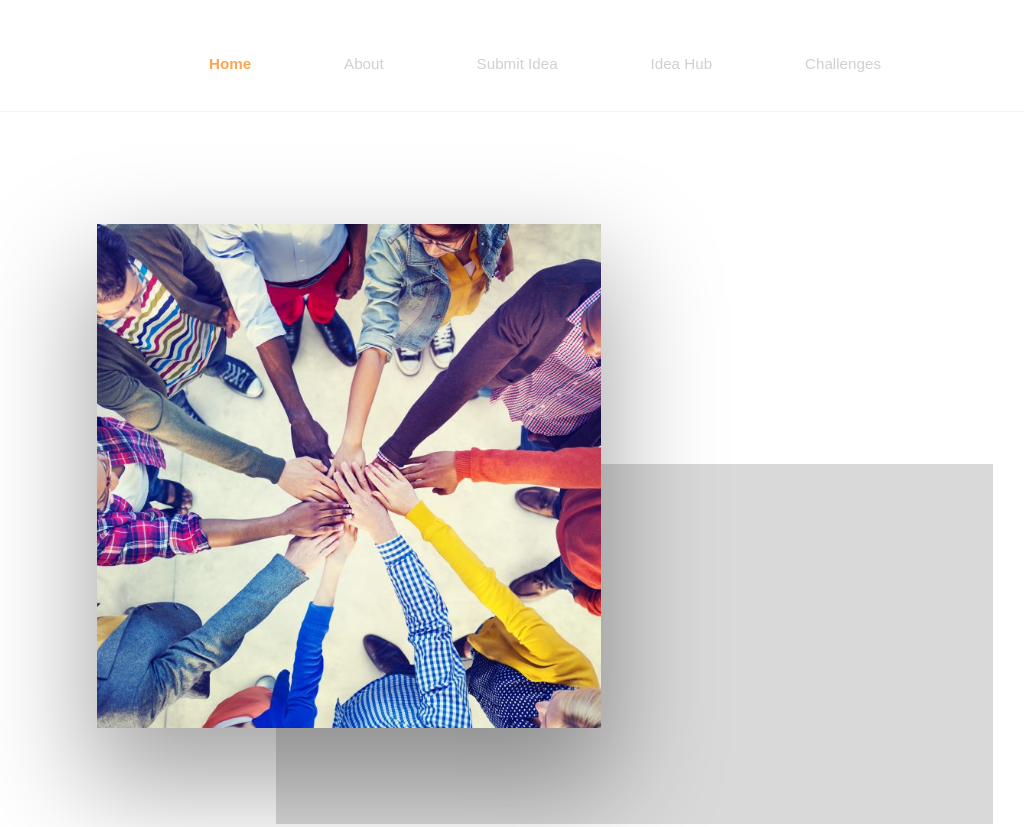
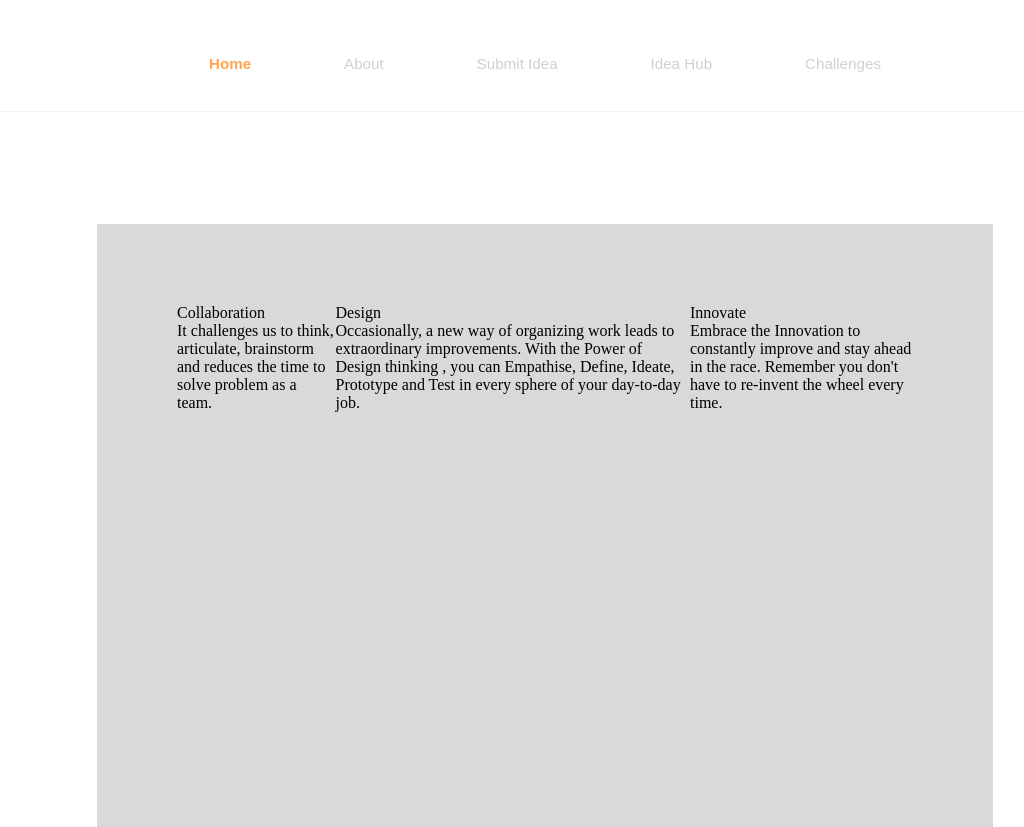
Before and after one commit to rishabhmishra2/IdeaBox-Ver-2.0, a plain HTML site: page index.html in a window 1280 px wide. Shown: the top 827 px of the page, without its empty margins (95-1119 px from the left). Drawn offline with Linux system fonts and the light colour scheme.

Commit message:
added about base tempate and about style.cc

```diff
--- a/index.html
+++ b/index.html
@@ -1,13 +1,15 @@
 <!DOCTYPE html>
 <html lang="en">
+
 <head>
-  <meta http-equiv = "Content-Type" content = "text/html; charset = UTF-8" />
+  <meta http-equiv="Content-Type" content="text/html; charset = UTF-8" />
   <meta name="viewport" content="width=device-width, initial-scale=1.0">
   <meta name="theme-color" content="#ffd148">
   <title>IdeaBox V 2.0</title>
-  <meta name="author" content="Whatfix Inc." >
+  <meta name="author" content="Whatfix Inc.">
   <link rel="stylesheet" href="/static/css/style.css">
 </head>
+
 <body>
 
   <div class="line" id="scrollIndicator"></div>
@@ -17,19 +19,19 @@
   <div class="navbar" id="navbar" role="navigation">
     <div class="mainNavContainer">
       <ul class="navbarUl">
-        <li class="navbarUlLi" >
+        <li class="navbarUlLi">
           <a href="#" class="navbarUlLiA activeNavHead">Home</a>
         </li>
-        <li class="navbarUlLi" >
-          <a href="#" class="navbarUlLiA">About</a>
+        <li class="navbarUlLi">
+          <a href="./about.html" class="navbarUlLiA">About</a>
         </li>
-        <li class="navbarUlLi" >
+        <li class="navbarUlLi">
           <a href="#" class="navbarUlLiA">Submit Idea</a>
         </li>
-        <li class="navbarUlLi" >
+        <li class="navbarUlLi">
           <a href="#" class="navbarUlLiA">Idea Hub</a>
         </li>
-        <li class="navbarUlLi" >
+        <li class="navbarUlLi">
           <a href="#" class="navbarUlLiA">Challenges</a>
         </li>
       </ul>
@@ -50,6 +52,15 @@
         </div>
         <div class="homeBlockRight">
           <div class="homeBlockRightInner">
+            <div class="homeBlockTextMain">
+              <p class="blockHeadTitle">
+                Collaboration
+              </p>
+              <div class="blockHeadUnderline"></div>
+              <div class="blockSubHead">
+                It challenges us to think, articulate, brainstorm and reduces the time to solve problem as a team.
+              </div>
+            </div>
 
           </div>
         </div>
@@ -61,7 +72,18 @@
         </div>
         <div class="homeBlockRight">
           <div class="homeBlockRightInner">
-
+            <div class="homeBlockTextMain">
+              <div class="homeBlockTextMainInnerForDesign">
+                <p class="blockHeadTitle">
+                  Design
+                </p>
+                <div class="blockHeadUnderline"></div>
+              </div>
+              <div class="blockSubHead">
+                Occasionally, a new way of organizing work leads to extraordinary improvements. With the Power of Design
+                thinking , you can Empathise, Define, Ideate, Prototype and Test in every sphere of your day-to-day job.
+              </div>
+            </div>
           </div>
         </div>
       </div>
@@ -72,7 +94,16 @@
         </div>
         <div class="homeBlockRight">
           <div class="homeBlockRightInner">
-
+            <div class="homeBlockTextMain">
+              <p class="blockHeadTitle">
+                Innovate
+              </p>
+              <div class="blockHeadUnderline"></div>
+              <div class="blockSubHead">
+                Embrace the Innovation to constantly improve and stay ahead in the race. Remember you don't have to
+                re-invent the wheel every time.
+              </div>
+            </div>
           </div>
         </div>
       </div>
@@ -87,7 +118,7 @@
   <!-- footer starts -->
 
 
-  <footer >
+  <footer>
 
   </footer>
 
@@ -96,4 +127,5 @@
   <script src="./static/js/jquery.js"></script>
   <script src="./static/js/script.js"></script>
 </body>
+
 </html>
--- /dev/null
+++ b/static/css/aboutPageStyle.css
@@ -0,0 +1,286 @@
+@import url('https://fonts.googleapis.com/css2?family=Poppins:wght@100;200;300;400;500;600;700;800&display=swap');
+@import url('https://fonts.googleapis.com/css2?family=Roboto:wght@100;300;400;500;700;900&display=swap');
+@import url('https://fonts.googleapis.com/css2?family=Quicksand:wght@300;400;500;600;700&display=swap');
+@import url('https://fonts.googleapis.com/css2?family=Josefin+Sans:wght@100;200;300;400;500;600;700&display=swap');
+@import url('https://fonts.googleapis.com/css2?family=Montserrat:wght@100;200;300;500;600;700&display=swap');
+@import url('https://fonts.googleapis.com/css2?family=Kumbh+Sans:wght@300;400;700&display=swap');
+
+
+* {
+  margin: 0;
+  padding: 0;
+  box-sizing: border-box;
+}
+
+@keyframes contentReveal{
+  0%{
+      opacity: 0;
+  }
+  100%{
+      opacity: 1;
+  }
+}
+
+body {
+  height: auto;
+  background-color: #fff;
+}
+
+html, body{
+  animation: contentReveal 1.25s ease;
+}
+
+.line {
+  width: 0%;
+  position: fixed;
+  top: 0;
+  z-index: 15;
+  height: 0.25rem;
+  background-color: #ffa451;
+  box-shadow: 0px 0px 10px #8b680056;
+}
+
+/* navbar starts */
+.navbar {
+  position: fixed;
+  top: 0;
+  z-index: 10;
+  height: 7rem;
+  width: 100%;
+  background-color: #fff;
+  border-bottom: 1px solid #f3f3f3;
+  display: flex;
+  justify-content: center;
+  align-items: center;
+  /* margin-left: 15%; */
+}
+
+.mainNavContainer {
+  /* width: 70rem; */
+  width: 55%;
+  height: 100%;
+  display: flex;
+  justify-content: space-between;
+  align-items: center;
+  flex-direction: row;
+  padding-top: 1rem;
+  /* border-bottom: 1px solid #f3f3f3; */
+}
+
+.navbarUl {
+  display: flex;
+  flex-direction: row;
+  justify-content: space-between;
+  width: 100%;
+}
+
+.navbarUlLi {
+  margin: 0 1rem;
+  list-style: none;
+}
+
+.navbarUlLiA {
+  text-decoration: none;
+  color: #D0D0D0;
+  font-family: 'Product Sans', sans-serif;
+  font-size: 0.95rem;
+  transition: 0.5s;
+  font-weight: 300;
+}
+
+.activeNavHead {
+  color: #ffa451;
+  font-family: 'Product Sans', sans-serif;
+  font-weight: 700;
+}
+
+/* navbar ends */
+
+
+/* mainContainer starts */
+
+.mainContainerParent {
+  height: auto;
+  width: 100vw;
+  /* background-color: red; */
+  margin-top: 7rem;
+  margin-bottom: 12.5rem;
+}
+
+.mainContainer {
+  height: 100%;
+  width: 70%;
+  background-color: #fff;
+  margin-left: auto;
+  margin-right: auto;
+  padding-top: 7rem;
+
+}
+
+.homeBlock {
+  width: 100%;
+  height: 37.5rem;
+  /* background-color: red; */
+  display: flex;
+  justify-content: space-between;
+  flex-direction: column;
+}
+
+.homeBlockLeft {
+  background-color: #666666;
+  height: 31.5rem;
+  width: 31.5rem;
+  position: relative;
+  /* top: 0; */
+  /* left: 0; */
+  z-index: 3;
+  box-shadow: 0px 50px 100px 10px rgba(0, 0, 0, 0.34);
+}
+
+.homeBlockRight {
+  /* background-color: blue; */
+  height: 22.5rem;
+  width: 70%;
+  z-index: 1;
+  position: absolute;
+  margin-top: 15rem;
+  display: flex;
+  justify-content: flex-end;
+}
+
+.homeBlockRightInner {
+  width: 80%;
+  height: 100%;
+  background-color: #D9D9D9;
+}
+
+.homeBlockSpacer {
+  margin-top: 12rem;
+}
+
+.homeBlockSecond .homeBlockLeft {
+  margin-left: auto;
+}
+
+.homeBlockSecond .homeBlockRight {
+  justify-content: flex-start;
+}
+
+.homeBlockThird {
+  height: 45rem;
+}
+
+.homeBlockThird .homeBlockRight {
+  /* justify-content: flex-start; */
+  height: 27rem;
+  margin-top: 22rem;
+}
+
+.homeBlockThird .homeBlockLeft {
+  margin-left: auto;
+  margin-right: auto;
+}
+
+.homeBlockThird .homeBlockRightInner {
+  /* justify-content: flex-start; */
+  width: 100%;
+}
+
+#homeBlockCollaborationLeft {
+  background: url('../images/COLLABORATE-iStock-525109731-768x659.jpeg');
+  background-size: cover;
+  background-position: center;
+}
+
+#homeBlockDesignLeft {
+  background: url('../images/cover_article_1608_nb_NO-3897130090.png');
+  background-size: cover;
+  background-position: center;
+}
+
+#homeBlockInnovateLeft {
+  background: url('../images/s5i8mqjblvseb9dv-1199602755.png');
+  background-size: cover;
+  background-position: center;
+}
+
+.homeBlockTextMain {
+  padding-left: 20.2rem;
+  display: flex;
+  flex-direction: column;
+  justify-content: center;
+  height: 100%;
+  padding-right: 10rem;
+}
+
+.blockHeadTitle {
+  color: #fff;
+  font-family: 'Product Sans', sans-serif;
+  font-weight: 700;
+  font-size: 3rem;
+}
+
+.blockHeadUnderline {
+  height: 0.65rem;
+  width: 3.8rem;
+  background-color: #fff;
+  margin-top: 0.25rem;
+  margin-bottom: 1.5rem;
+}
+
+.blockSubHead {
+  color: #858585;
+  font-family: 'Product Sans', sans-serif;
+  /* font-weight: 700; */
+  font-size: 0.9rem;
+  letter-spacing: 0.025rem;
+}
+
+#homeBlockInnovate .homeBlockTextMain {
+  padding-left: 0rem;
+  display: flex;
+  flex-direction: column;
+  justify-content: center;
+  align-items: center;
+  height: 100%;
+  /* background-color: red; */
+  padding-right: 0rem;
+  padding-top: 7.5rem;
+}
+
+#homeBlockInnovate .blockSubHead {
+  width: 35%;
+  text-align: center;
+}
+
+
+#homeBlockDesign .homeBlockTextMain {
+  padding-left: 0rem;
+  display: flex;
+  flex-direction: column;
+  justify-content: center;
+  align-items: flex-end;
+  height: 100%;
+  padding-right: 22.2rem;
+}
+
+#homeBlockDesign .blockSubHead {
+  padding-left: 12.2rem;
+  text-align: right;
+}
+
+/* mainContainer ends */
+
+
+/* footer starts */
+
+footer {
+  width: 100%;
+  height: 40rem;
+  background-color: #515151;
+  margin-top: 30rem;
+  /* border-radius: 20% 20% 0 0 ; */
+}
+
+
+/* footer ends */
--- a/static/css/style.css
+++ b/static/css/style.css
@@ -103,105 +103,33 @@ html, body{
   height: auto;
   width: 100vw;
   /* background-color: red; */
-  margin-top: 7rem;
+  margin-top: 14rem;
   margin-bottom: 12.5rem;
 }
 
 .mainContainer {
-  height: 100%;
+  height: 70rem;
   width: 70%;
-  background-color: #fff;
+  background-color: #D9D9D9;
   margin-left: auto;
   margin-right: auto;
-  padding-top: 7rem;
+  padding: 5rem;
+  /* padding-top: 7rem; */
+  display: flex;
+  flex-direction: row;
 
 }
 
-.homeBlock {
-  width: 100%;
-  height: 37.5rem;
-  /* background-color: red; */
-  display: flex;
-  justify-content: space-between;
-  flex-direction: column;
+.aboutBannerLeft {
+  height: 100%;
+  width: 45%;
+  /* background-color: green; */
 }
 
-.homeBlockLeft {
-  background-color: #666666;
-  height: 31.5rem;
-  width: 31.5rem;
-  position: relative;
-  /* top: 0; */
-  /* left: 0; */
-  z-index: 3;
-  box-shadow: 0px 50px 100px 10px rgba(0, 0, 0, 0.34);
-}
-
-.homeBlockRight {
-  /* background-color: blue; */
-  height: 22.5rem;
-  width: 70%;
-  z-index: 1;
-  position: absolute;
-  margin-top: 15rem;
-  display: flex;
-  justify-content: flex-end;
-}
-
-.homeBlockRightInner {
-  width: 80%;
+.aboutBannerRight {
   height: 100%;
-  background-color: #D9D9D9;
-}
-
-.homeBlockSpacer {
-  margin-top: 12rem;
-}
-
-.homeBlockSecond .homeBlockLeft {
-  margin-left: auto;
-}
-
-.homeBlockSecond .homeBlockRight {
-  justify-content: flex-start;
-}
-
-.homeBlockThird {
-  height: 45rem;
-}
-
-.homeBlockThird .homeBlockRight {
-  /* justify-content: flex-start; */
-  height: 25rem;
-  margin-top: 22rem;
-}
-
-.homeBlockThird .homeBlockLeft {
-  margin-left: auto;
-  margin-right: auto;
-}
-
-.homeBlockThird .homeBlockRightInner {
-  /* justify-content: flex-start; */
-  width: 100%;
-}
-
-#homeBlockCollaborationLeft {
-  background: url('../images/COLLABORATE-iStock-525109731-768x659.jpeg');
-  background-size: cover;
-  background-position: center;
-}
-
-#homeBlockDesignLeft {
-  background: url('../images/cover_article_1608_nb_NO-3897130090.png');
-  background-size: cover;
-  background-position: center;
-}
-
-#homeBlockInnovateLeft {
-  background: url('../images/s5i8mqjblvseb9dv-1199602755.png');
-  background-size: cover;
-  background-position: center;
+  width: 55%;
+  /* background-color: palegoldenrod; */
 }
 
 
@@ -216,6 +144,8 @@ footer {
   width: 100%;
   height: 40rem;
   background-color: #515151;
+  margin-top: 30rem;
+  /* border-radius: 20% 20% 0 0 ; */
 }
 
 
```
Also changed, not shown: about.html (added, +73 -0 lines), 2 other files.
